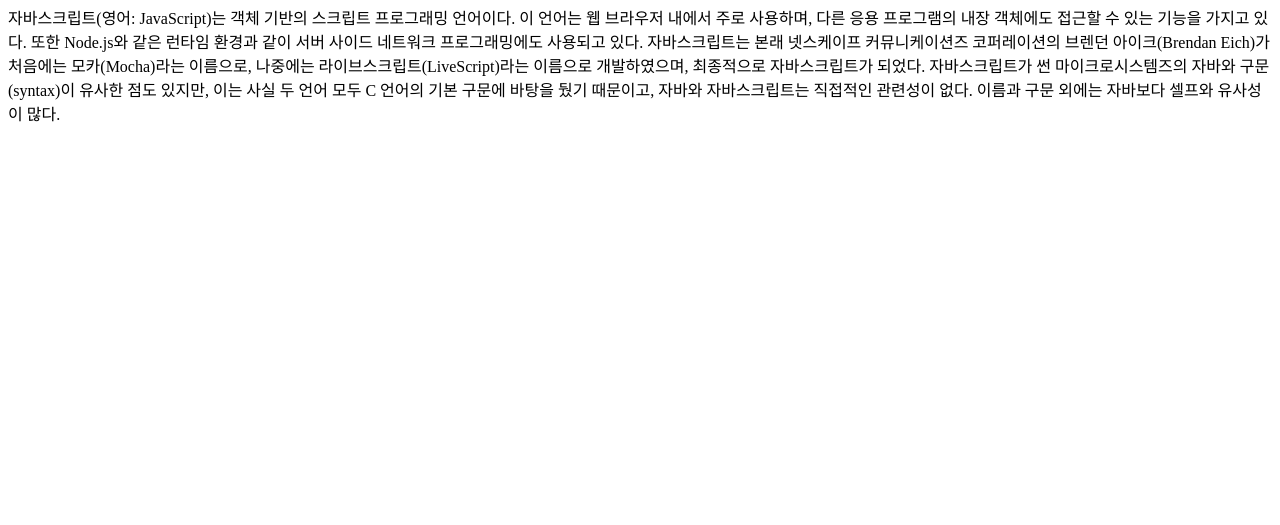
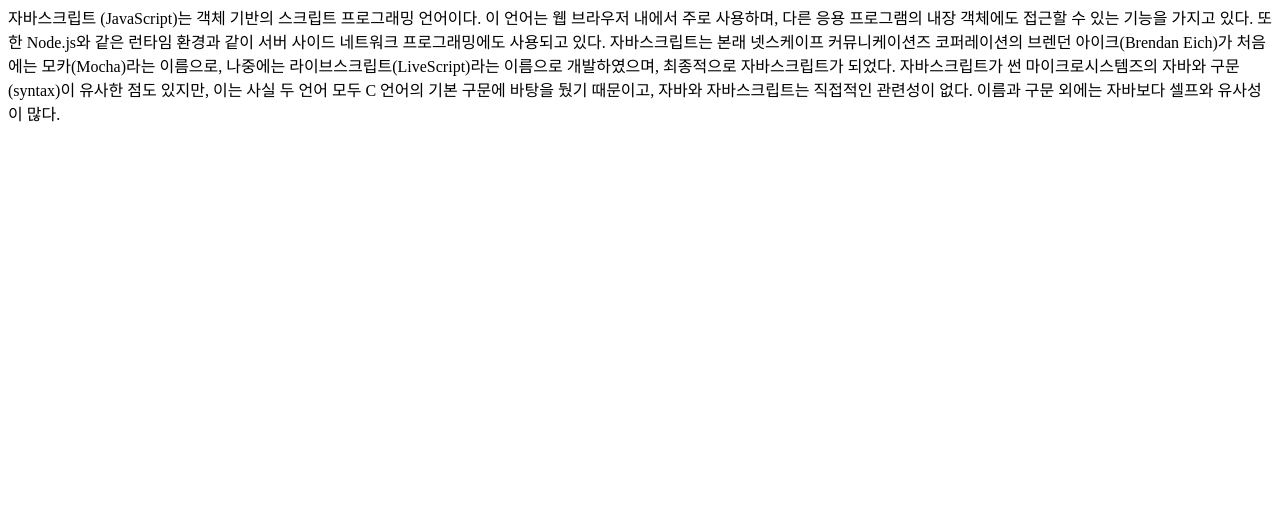
Before and after one commit to joyongjun0702/Web-Project-1, a plain HTML site: page 3.html in a window 1280 px wide. Shown: the part 275-800 px from the top of the page. Drawn offline with Linux system fonts and the light colour scheme.

Commit message:
Update 3.html

```diff
--- a/3.html
+++ b/3.html
@@ -12,7 +12,7 @@
     <li><a href="3.html">JavaScript</a></li>
   </ol>
 <h2>JavaScript</h2>
-<p>자바스크립트(영어: JavaScript)는 객체 기반의 스크립트 프로그래밍 언어이다. 이 언어는 웹 브라우저 내에서 주로 사용하며, 다른 응용 프로그램의 내장 객체에도 접근할 수 있는 기능을 가지고 있다. 또한 Node.js와 같은 런타임 환경과 같이 서버 사이드 네트워크 프로그래밍에도 사용되고 있다. 자바스크립트는 본래 넷스케이프 커뮤니케이션즈 코퍼레이션의 브렌던 아이크(Brendan Eich)가 처음에는 모카(Mocha)라는 이름으로, 나중에는 라이브스크립트(LiveScript)라는 이름으로 개발하였으며, 최종적으로 자바스크립트가 되었다. 자바스크립트가 썬 마이크로시스템즈의 자바와 구문(syntax)이 유사한 점도 있지만, 이는 사실 두 언어 모두 C 언어의 기본 구문에 바탕을 뒀기 때문이고, 자바와 자바스크립트는 직접적인 관련성이 없다. 이름과 구문 외에는 자바보다 셀프와 유사성이 많다.
+<p>자바스크립트 (JavaScript)는 객체 기반의 스크립트 프로그래밍 언어이다. 이 언어는 웹 브라우저 내에서 주로 사용하며, 다른 응용 프로그램의 내장 객체에도 접근할 수 있는 기능을 가지고 있다. 또한 Node.js와 같은 런타임 환경과 같이 서버 사이드 네트워크 프로그래밍에도 사용되고 있다. 자바스크립트는 본래 넷스케이프 커뮤니케이션즈 코퍼레이션의 브렌던 아이크(Brendan Eich)가 처음에는 모카(Mocha)라는 이름으로, 나중에는 라이브스크립트(LiveScript)라는 이름으로 개발하였으며, 최종적으로 자바스크립트가 되었다. 자바스크립트가 썬 마이크로시스템즈의 자바와 구문(syntax)이 유사한 점도 있지만, 이는 사실 두 언어 모두 C 언어의 기본 구문에 바탕을 뒀기 때문이고, 자바와 자바스크립트는 직접적인 관련성이 없다. 이름과 구문 외에는 자바보다 셀프와 유사성이 많다.
 
  </p>
 </body>
```
